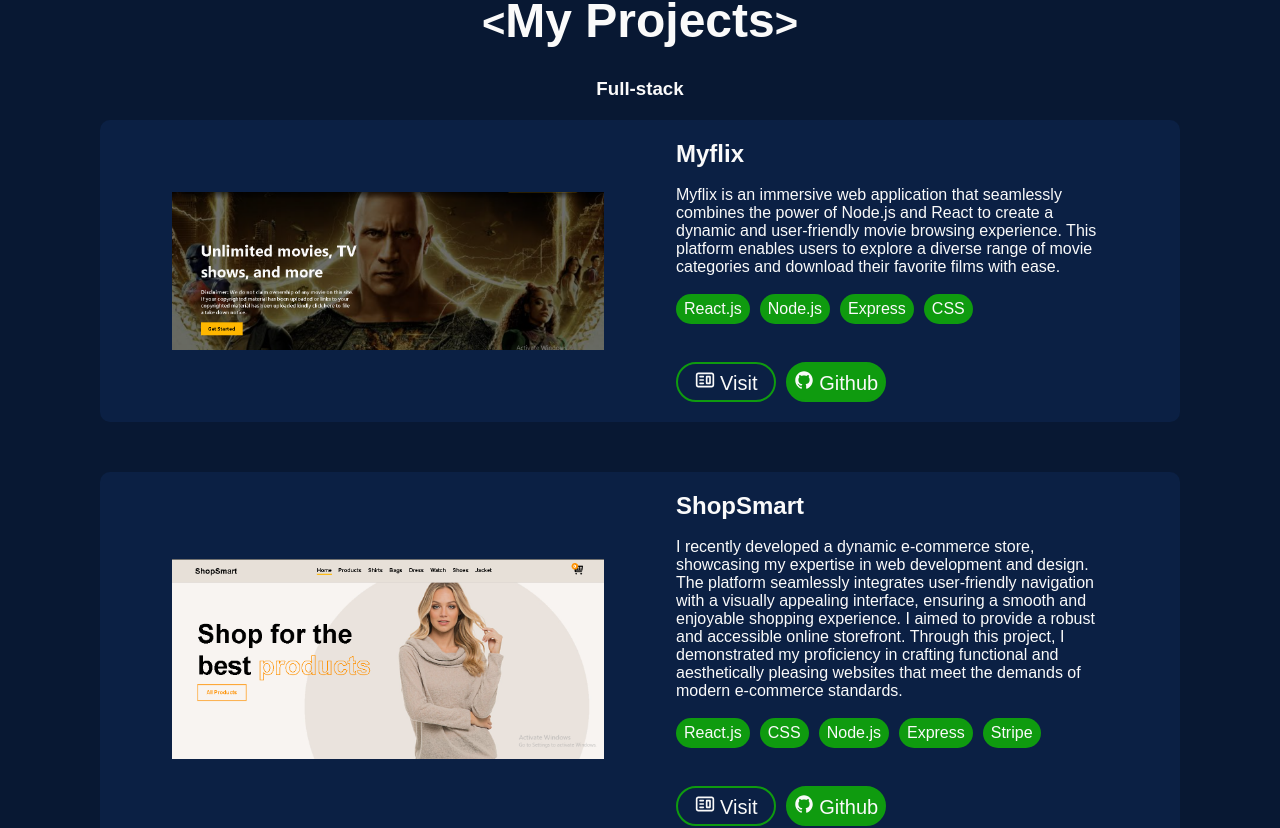
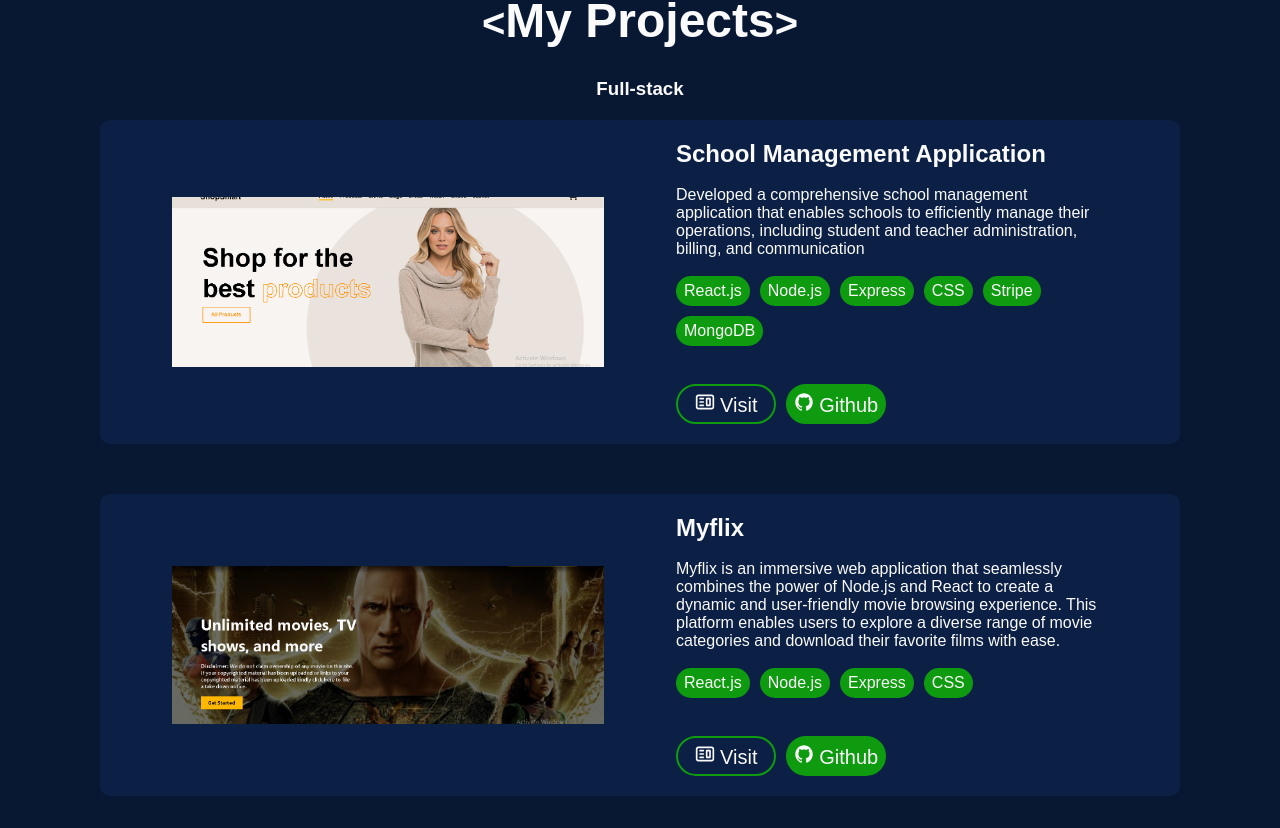
Before and after one commit to Blaspace/Portfolio, a React (Create React App) app: page / in a window 1280 px wide. Shown: the part 1767-2595 px from the top of the page. Built offline with nearby package versions, Linux system fonts and the light colour scheme.

Commit message:
Update SecondSection.js

```diff
--- a/src/component/SecondSection.js
+++ b/src/component/SecondSection.js
@@ -9,9 +9,20 @@ import admin from "../public/admin.PNG";
 import news from "../public/news.PNG";
 import movie from "../public/movie.PNG";
 import ecom from "../public/ecommerce.PNG";
+import school from "../public/ecommerce.PNG";
+
 
 function SecondSection() {
   const fullStackProjects = [
+    {
+      name: "School Management Application",
+      url: "https://school-manager-o95d.onrender.com",
+      git: "https://github.com/Blaspace/school_manager",
+      about:
+        "Developed a comprehensive school management application that enables schools to efficiently manage their operations, including student and teacher administration, billing, and communication",
+      img: school,
+      skills: ["React.js", "Node.js", "Express", "CSS", "Stripe", "MongoDB"],
+    },
     {
       name: "Myflix",
       url: "https://movie-nzm2.onrender.com",
```
